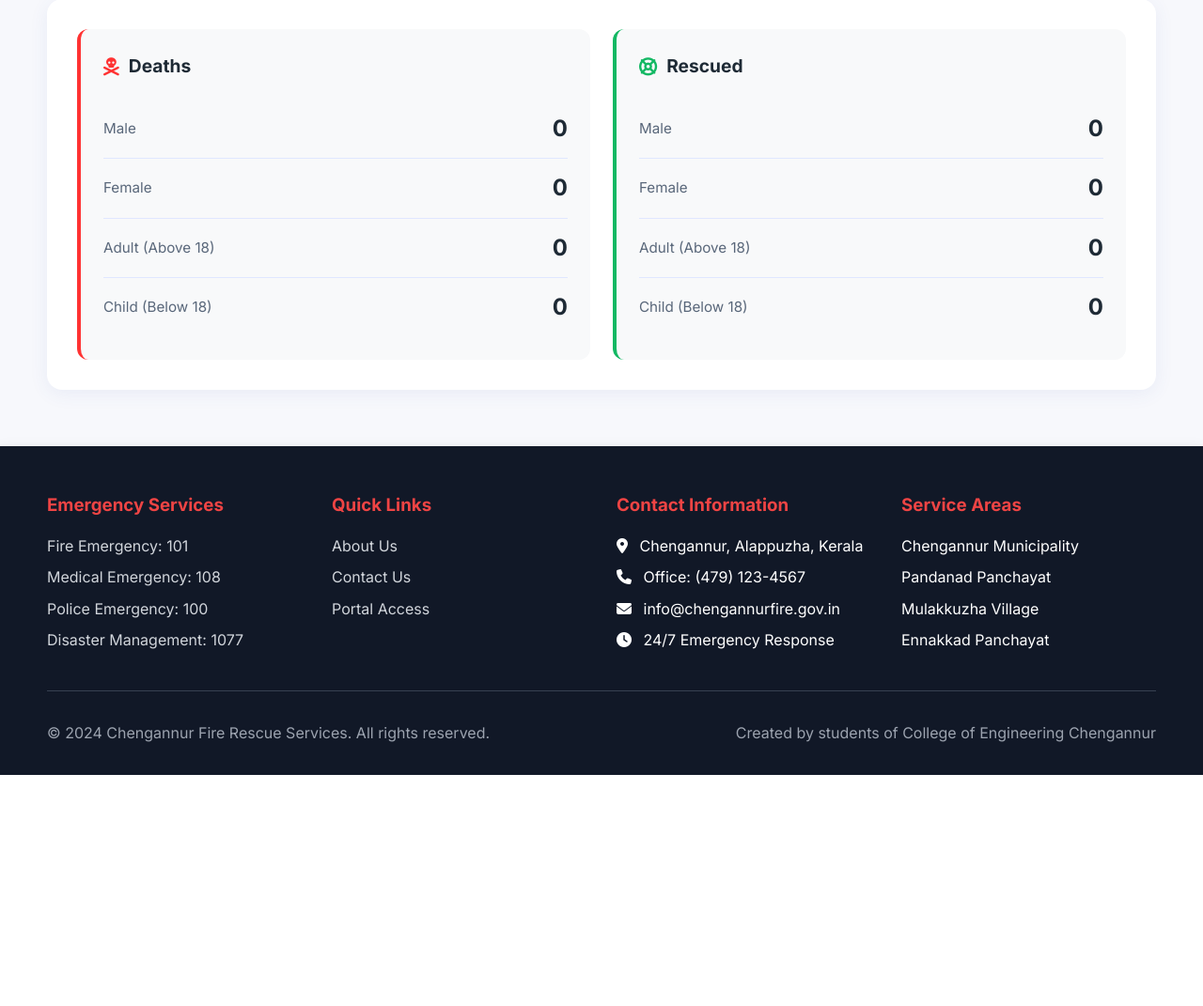
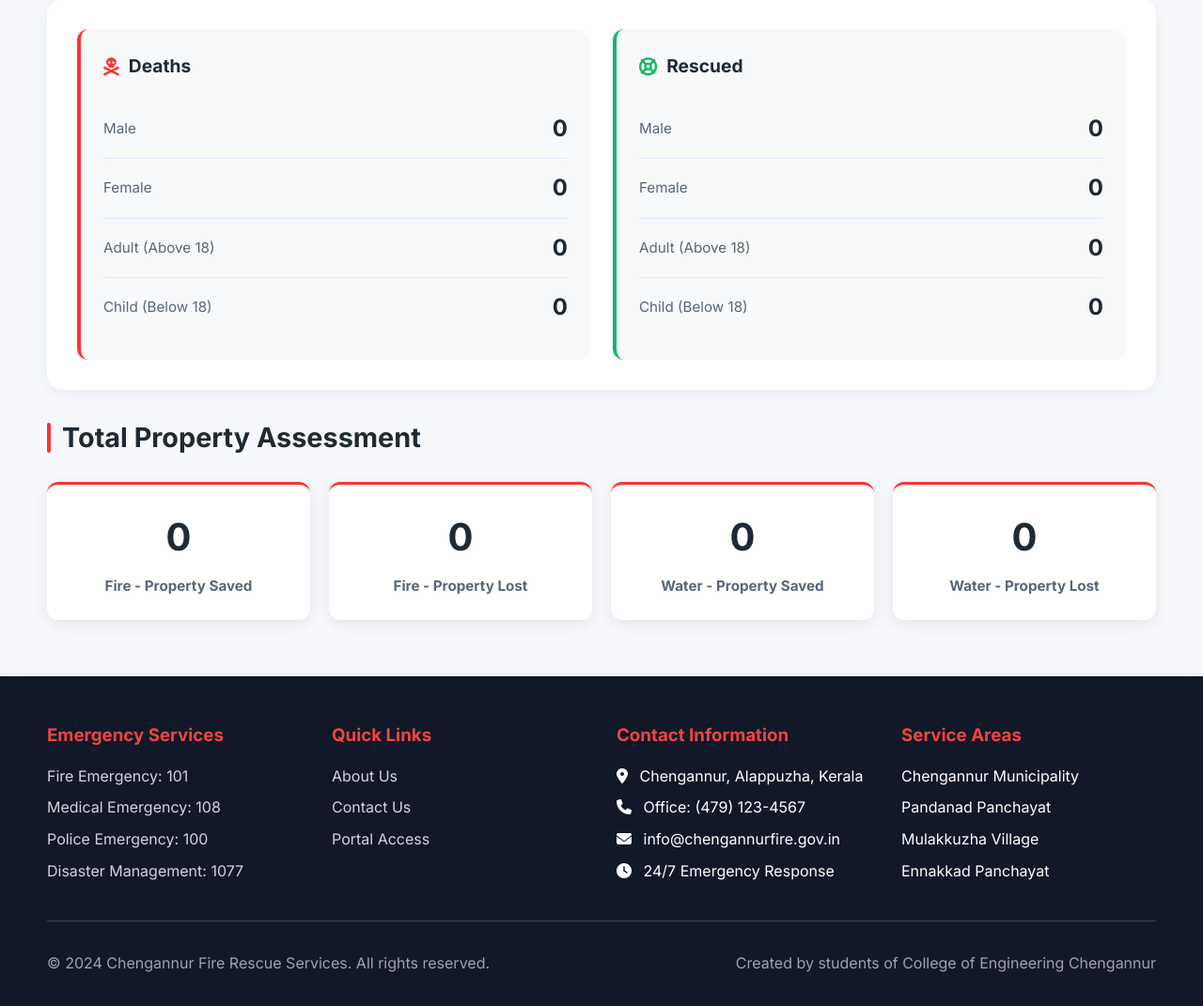
Before and after one commit to ArpanCherian/Chengannur-Fire-Station-Dept, a Django app: page /adminanalytics/ in a window 1280 px wide. Shown: the part 1233-2304 px from the top of the page at 94% size. Before the commit the page ends 2058 px from the top, so only its background shows below. Run offline with Django 4.2, Linux system fonts and the light colour scheme; data that the repository does not hold is empty.

Commit message:
Property Assessment added

```diff
--- a/Firestation/ui/templates/adminanalytics.html
+++ b/Firestation/ui/templates/adminanalytics.html
@@ -944,6 +944,25 @@
                 </div>
             </div>
     </div>
+    <h2 class="section-title" style="margin-top: 28px;">Total Property Assessment</h2>
+        <div class="incident-grid">
+            <div class="incident-card">
+                <div class="incident-number">{{ analysis.fireproperty_saved }}</div>
+                <div class="incident-label">Fire - Property Saved</div>
+            </div>
+            <div class="incident-card">
+                <div class="incident-number">{{ analysis.fireproperty_lost }}</div>
+                <div class="incident-label">Fire - Property Lost</div>
+            </div>
+                <div class="incident-card">
+                <div class="incident-number">{{ analysis.waterproperty_saved }}</div>
+                <div class="incident-label">Water - Property Saved</div>
+            </div>
+            <div class="incident-card">
+                <div class="incident-number">{{ analysis.waterproperty_lost }}</div>
+                <div class="incident-label">Water - Property Lost</div>
+            </div>
+        </div>
 
     </div>
 
--- a/Firestation/ui/templates/admincase_detail.html
+++ b/Firestation/ui/templates/admincase_detail.html
@@ -586,12 +586,6 @@
                         <div class="info-value">{{ case.property_lost }}</div>
                     </div>
                     {% endif %}
-                    {% if case.approximate_loss %}
-                    <div class="info-item">
-                        <div class="info-label">Approximate Loss</div>
-                        <div class="info-value">{{ case.approximate_loss }}</div>
-                    </div>
-                    {% endif %}
                     {% if case.building_damage %}
                     <div class="info-item">
                         <div class="info-label">Building Damage</div>
--- a/Firestation/ui/templates/allcasedetail.html
+++ b/Firestation/ui/templates/allcasedetail.html
@@ -586,12 +586,6 @@
                         <div class="info-value">{{ case.property_lost }}</div>
                     </div>
                     {% endif %}
-                    {% if case.approximate_loss %}
-                    <div class="info-item">
-                        <div class="info-label">Approximate Loss</div>
-                        <div class="info-value">{{ case.approximate_loss }}</div>
-                    </div>
-                    {% endif %}
                     {% if case.building_damage %}
                     <div class="info-item">
                         <div class="info-label">Building Damage</div>
--- a/Firestation/ui/templates/case_detail.html
+++ b/Firestation/ui/templates/case_detail.html
@@ -586,12 +586,6 @@
                         <div class="info-value">{{ case.property_lost }}</div>
                     </div>
                     {% endif %}
-                    {% if case.approximate_loss %}
-                    <div class="info-item">
-                        <div class="info-label">Approximate Loss</div>
-                        <div class="info-value">{{ case.approximate_loss }}</div>
-                    </div>
-                    {% endif %}
                     {% if case.building_damage %}
                     <div class="info-item">
                         <div class="info-label">Building Damage</div>
--- a/Firestation/ui/templates/fireform.html
+++ b/Firestation/ui/templates/fireform.html
@@ -802,11 +802,11 @@
             <div class="section-content">
                 <div class="form-group single-column">
                     <label for="property_saved">Property Saved</label>
-                    <input type="text" id="property_saved" name="property_saved" placeholder="Estimated value">
+                    <input type="text" id="property_saved" name="property_saved" placeholder="Estimated value in numbers">
                 </div>
                 <div class="form-group single-column">
                     <label for="property_lost">Property Lost</label>
-                    <input type="text" id="property_lost" name="property_lost" placeholder="Estimated value">
+                    <input type="text" id="property_lost" name="property_lost" placeholder="Estimated value in numbers">
                 </div>
                 <div class="form-group single-column">
                     <label for="approximate_loss">Approximate Loss (₹)</label>
--- a/Firestation/ui/views.py
+++ b/Firestation/ui/views.py
@@ -242,7 +242,6 @@ def firewater_report(request):
             property_removed = data.get('property_removed'),
             property_saved = data.get('property_saved'),
             property_lost = data.get('property_lost'),
-            approximate_loss = data.get('approximate_loss'),
             building_damage = data.get('building_damage'),
             items_destroyed = data.get('items_destroyed'),
             major_loss_cause = data.get('major_loss_cause')
@@ -303,7 +302,6 @@ def adminfirewater_report(request):
             property_removed = data.get('property_removed'),
             property_saved = data.get('property_saved'),
             property_lost = data.get('property_lost'),
-            approximate_loss = data.get('approximate_loss'),
             building_damage = data.get('building_damage'),
             items_destroyed = data.get('items_destroyed'),
             major_loss_cause = data.get('major_loss_cause')
@@ -362,7 +360,6 @@ def generalincident_report(request):
             property_removed = data.get('property_removed'),
             property_saved = data.get('property_saved'),
             property_lost = data.get('property_lost'),
-            approximate_loss = data.get('approximate_loss'),
             building_damage = data.get('building_damage'),
             items_destroyed = data.get('items_destroyed'),
             major_loss_cause = data.get('major_loss_cause')
@@ -421,7 +418,6 @@ def admingeneralincident_report(request):
             property_removed = data.get('property_removed'),
             property_saved = data.get('property_saved'),
             property_lost = data.get('property_lost'),
-            approximate_loss = data.get('approximate_loss'),
             building_damage = data.get('building_damage'),
             items_destroyed = data.get('items_destroyed'),
             major_loss_cause = data.get('major_loss_cause')
@@ -738,7 +734,6 @@ def download_reports(request):
         "Property Removed",
         "Property Saved",
         "Property Lost",
-        "Approximate Loss (₹)",
         "Building Damage",
         "Items Destroyed",
         "Cause of Major Loss",
@@ -799,7 +794,6 @@ def download_reports(request):
             getattr(obj, 'property_removed', 'N/A'),
             getattr(obj, 'property_saved', 'N/A'),
             getattr(obj, 'property_lost', 'N/A'),
-            getattr(obj, 'approximate_loss', 'N/A'),
             getattr(obj, 'building_damage', 'N/A'),
             getattr(obj, 'items_destroyed', 'N/A'),
             getattr(obj, 'major_loss_cause', 'N/A'),
@@ -857,7 +851,6 @@ def download_reports(request):
             getattr(obj, 'property_removed', 'N/A'),
             getattr(obj, 'property_saved', 'N/A'),
             getattr(obj, 'property_lost', 'N/A'),
-            getattr(obj, 'approximate_loss', 'N/A'),
             getattr(obj, 'building_damage', 'N/A'),
             getattr(obj, 'items_destroyed', 'N/A'),
             getattr(obj, 'major_loss_cause', 'N/A'),
@@ -915,7 +908,6 @@ def download_reports(request):
             '',  # Property Removed
             '',  # Property Saved
             '',  # Property Lost
-            '',  # Approximate Loss
             '',  # Building Damage
             '',  # Items Destroyed
             '',  # Cause of Major Loss
@@ -1023,6 +1015,28 @@ def adminanalytics(request):
     animals_lost = (sum([int(c.animals_lost or 0) for c in q_fire]) +
                     sum([int(c.animals_lost or 0) for c in q_general]))
 
+    # property saved and lost
+    fireproperty_saved = sum([
+        int(c.property_saved or 0)
+        for c in q_fire if c.incident == 'Fire'
+    ])
+
+    waterproperty_saved = sum([
+        int(c.property_saved or 0)
+        for c in q_fire if c.incident == 'Water'
+    ])
+
+    fireproperty_lost = sum([
+        int(c.property_lost or 0)
+        for c in q_fire if c.incident == 'Fire'
+    ])
+
+    waterproperty_lost = sum([
+        int(c.property_lost or 0)
+        for c in q_fire if c.incident == 'Water'
+    ])
+
+
     # 14. Humans rescued - sum of rescued_male and rescued_female from both models
     human_rescued = (
         sum([int(c.rescued_male or 0) for c in q_fire]) +
@@ -1068,6 +1082,10 @@ def adminanalytics(request):
         'animal_calls': animal_calls,
         'animals_rescued': animals_rescued,
         'animals_lost': animals_lost,
+        'fireproperty_saved': fireproperty_saved,
+        'waterproperty_saved': waterproperty_saved,
+        'fireproperty_lost': fireproperty_lost,
+        'waterproperty_lost': waterproperty_lost,
         'human_rescued': human_rescued,
         'human_lost': human_lost,
         'water_deaths_male': water_deaths_male,
```
Also changed, not shown: Firestation/ui/models.py (+4 -6 lines), Firestation/ui/templates/adminfireform.html (+2 -6 lines), Firestation/ui/templates/admingeneralincidentform.html (+2 -6 lines), Firestation/ui/templates/adminwaterform.html (+2 -6 lines), Firestation/ui/templates/edit_firewater.html (+2 -6 lines), Firestation/ui/templates/edit_general.html (+2 -6 lines), Firestation/ui/templates/generalincidentform.html (+2 -6 lines), Firestation/ui/templates/waterform.html (+2 -6 lines), Firestation/ui/migrations/0006_remove_firewater_approximate_loss_and_more.py (added).
